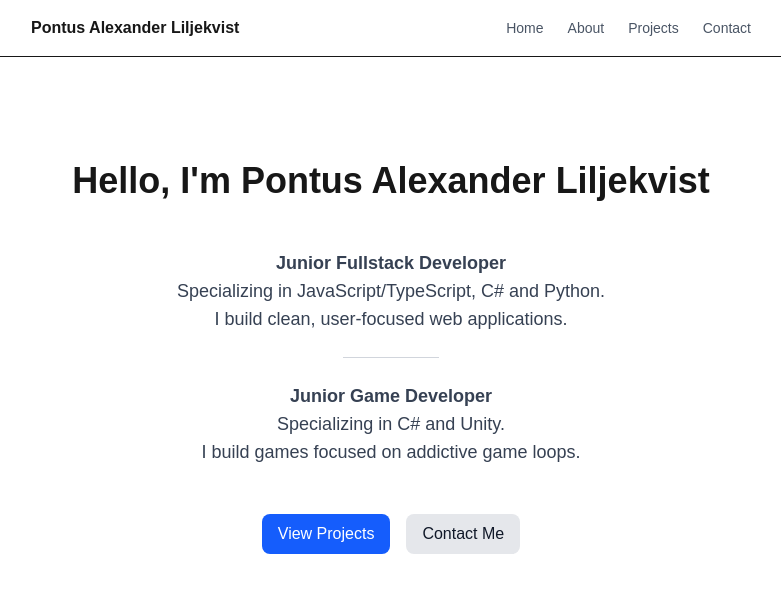
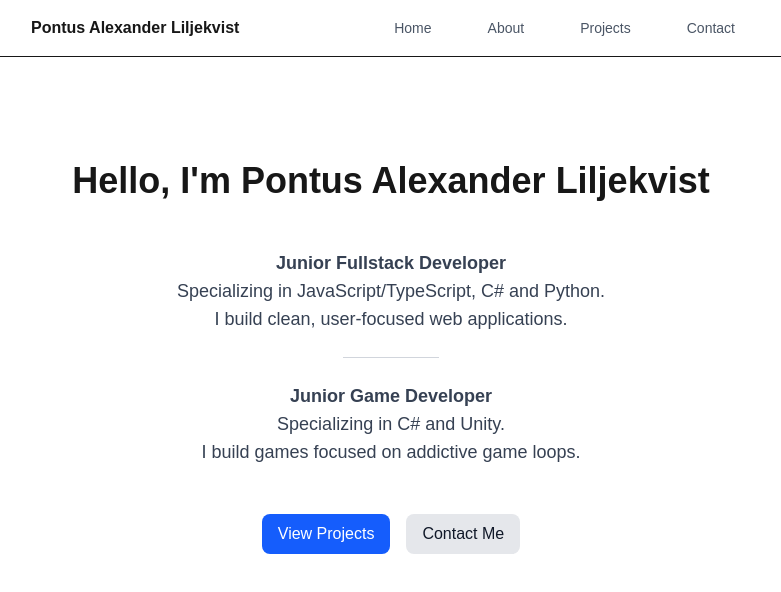
Before and after one commit to mekkmann/portfolio-page-2.0, a Next.js app: page / in a window 1280 px wide. Shown: the top 592 px of the page, without its empty margins (249-1030 px from the left). Built offline with nearby package versions, Linux system fonts and the light colour scheme.

Commit message:
Navbar button hover highlights button

```diff
--- a/components/Navbar.tsx
+++ b/components/Navbar.tsx
@@ -20,7 +20,7 @@ export function Navbar() {
             <Link
               key={item.href}
               href={item.href}
-              className="text-gray-600 hover:text-black transition"
+              className="text-gray-600 hover:text-black hover:bg-gray-200 px-4 py-2 rounded-lg transition"
             >
               {item.label}
             </Link>
```
